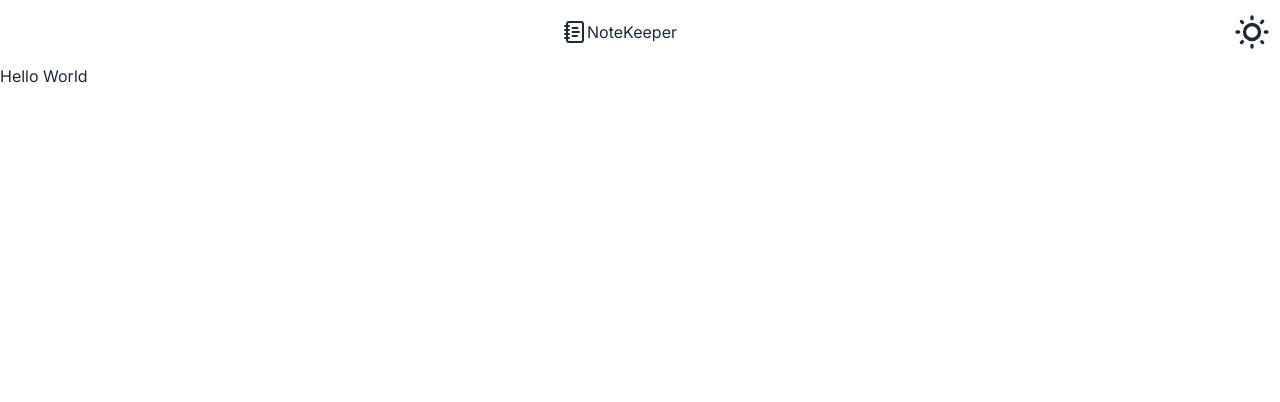
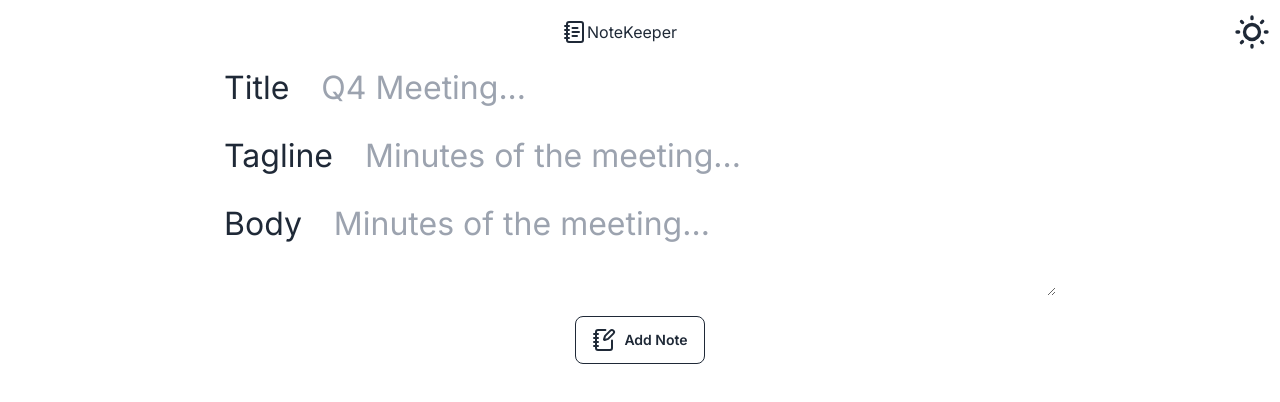
Before and after one commit to Surya-Kumar-D/task-note-keeper, a Next.js app: page / in a window 1280 px wide. Shown: the top 402 px of the page. Built offline with nearby package versions, Linux system fonts and the light colour scheme.

Commit message:
- added form for title, tag and body

```diff
--- /dev/null
+++ b/app/components/Button.tsx
@@ -0,0 +1,21 @@
+import { NotebookPen } from "lucide-react";
+import { useFormStatus } from "react-dom";
+
+function Button() {
+  return (
+    <button className="btn btn-outline">
+      <NotebookPen />
+      Add Note
+      {/* {pending ? (
+        <span className="loading loading-dots loading-xs"></span>
+      ) : (
+        <>
+          <NotebookPen />
+          Add Note
+        </>
+      )} */}
+    </button>
+  );
+}
+
+export default Button;
--- /dev/null
+++ b/app/components/NoteForm.tsx
@@ -0,0 +1,50 @@
+import { addNote } from "@/utils/actions";
+import Button from "./Button";
+import { Children } from "react";
+
+function NoteForm({ children }) {
+  return (
+    <div className="w-full flex items-center justify-center">
+      <form
+        action={addNote}
+        className="flex md:text-[2rem] gap-y-5 flex-col  items-center justify-center w-[65%]"
+      >
+        <label htmlFor="title" className="h-full w-full flex gap-[2rem]  ">
+          Title
+          <input
+            className="border-0 "
+            type="text"
+            id="title"
+            name="title"
+            placeholder="Q4 Meeting..."
+            aria-label="Note Title"
+          />
+        </label>
+        <label htmlFor="tagline" className="h-full w-full flex gap-[2rem]  ">
+          Tagline
+          <input
+            className="border-0 w"
+            type="text"
+            id="tagline"
+            name="tagline"
+            placeholder="Minutes of the meeting..."
+            aria-label="Note Tagline"
+          />
+        </label>
+        <label htmlFor="body" className="h-full w-full flex gap-[2rem] ">
+          Body
+          <textarea
+            className="border-0 w-full"
+            id="body"
+            name="body"
+            placeholder="Minutes of the meeting..."
+            aria-label="Note Tagline"
+          />
+        </label>
+        {children}
+      </form>
+    </div>
+  );
+}
+
+export default NoteForm;
--- a/app/page.tsx
+++ b/app/page.tsx
@@ -1,9 +1,14 @@
+import Button from "./components/Button";
+import NoteForm from "./components/NoteForm";
+
 function page() {
-    return (
-        <div>
-            Hello World
-        </div>
-    )
+  return (
+    <div>
+      <NoteForm>
+        <Button />
+      </NoteForm>
+    </div>
+  );
 }
 
-export default page
+export default page;
--- /dev/null
+++ b/utils/actions.ts
@@ -0,0 +1,5 @@
+"use server";
+
+export async function addNote(formData: FormData) {
+  console.log(formData);
+}
```
